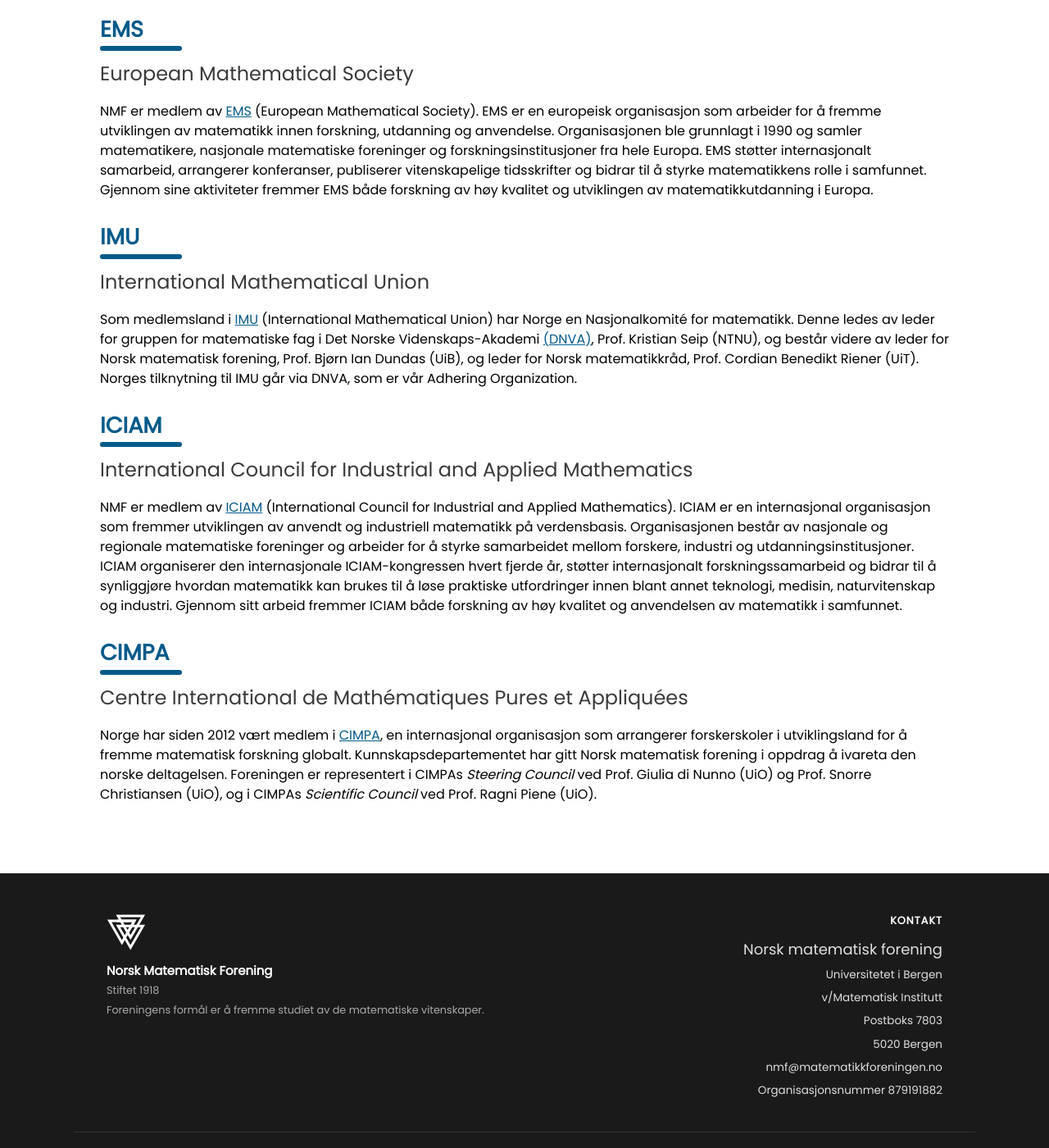
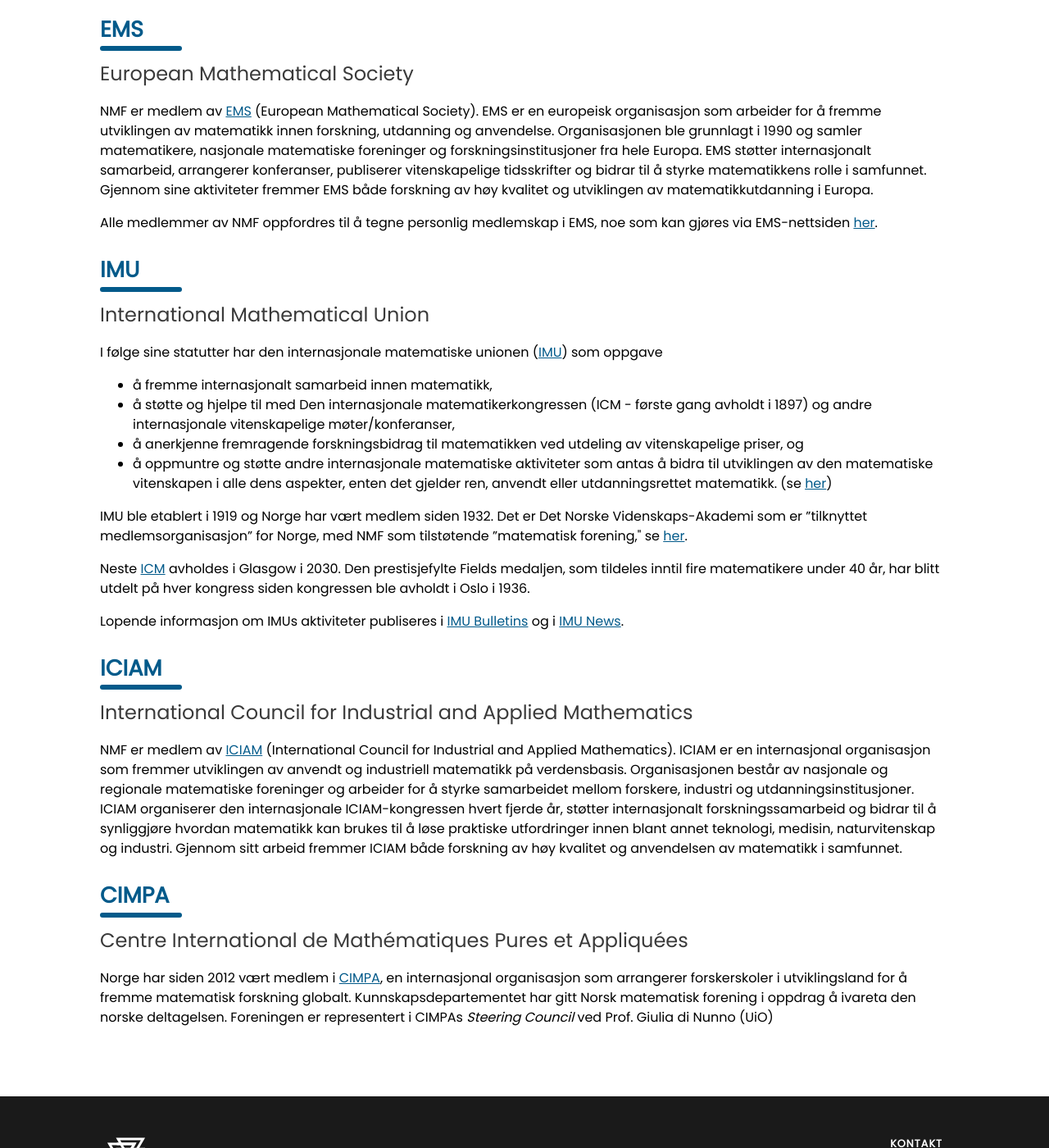
Before and after one commit to ballerin/nmf-website, a Jekyll site: the page built from _pages/internasjonalt_samarbeid.html, in a window 1280 px wide and 1400 px high, scrolled down 310 px. Shown: the whole window at 82% size. Built offline with Jekyll 4.4.1, drawn with Linux system fonts in a browser that asks for light colours.

Commit message:
Endringer i "Internasjonalt Samarbeid"

```diff
--- a/_pages/internasjonalt_samarbeid.html
+++ b/_pages/internasjonalt_samarbeid.html
@@ -14,11 +14,32 @@
 
   {% include section_heading.html level="h3" title="EMS" id="EMS" %}
   <h3 class="w3-text-dark-grey">European Mathematical Society</h3>
-  <p>NMF er medlem av  <a href="https://euromathsoc.org" target="_blank">EMS</a> (European Mathematical Society). EMS er en europeisk organisasjon som arbeider for å fremme utviklingen av matematikk innen forskning, utdanning og anvendelse. Organisasjonen ble grunnlagt i 1990 og samler matematikere, nasjonale matematiske foreninger og forskningsinstitusjoner fra hele Europa. EMS støtter internasjonalt samarbeid, arrangerer konferanser, publiserer vitenskapelige tidsskrifter og bidrar til å styrke matematikkens rolle i samfunnet. Gjennom sine aktiviteter fremmer EMS både forskning av høy kvalitet og utviklingen av matematikkutdanning i Europa.</p>
+  <p>NMF er medlem av  <a href="https://euromathsoc.org" target="_blank">EMS</a> (European Mathematical Society). EMS er en europeisk organisasjon som arbeider for å fremme utviklingen av matematikk innen forskning, utdanning og anvendelse. Organisasjonen ble grunnlagt i 1990 og samler matematikere, nasjonale matematiske foreninger og forskningsinstitusjoner fra hele Europa. EMS støtter internasjonalt samarbeid, arrangerer konferanser, publiserer vitenskapelige tidsskrifter og bidrar til å styrke matematikkens rolle i samfunnet. Gjennom sine aktiviteter fremmer EMS både forskning av høy kvalitet og utviklingen av matematikkutdanning i Europa.
+  </p>
+
+  <p>Alle medlemmer av NMF oppfordres til å tegne personlig medlemskap i EMS, noe som kan gjøres via EMS-nettsiden <a href="https://euromathsoc.org/account/payment/membership-type" target="_blank">her</a>.</p>
 
   {% include section_heading.html level="h3" title="IMU" id="IMU" %}
   <h3 class="w3-text-dark-grey">International Mathematical Union</h3>
-  <p>Som medlemsland i <a href="https://www.mathunion.org" target="_blank">IMU</a> (International Mathematical Union) har Norge en Nasjonalkomité for matematikk. Denne ledes av leder for gruppen for matematiske fag i Det Norske Videnskaps-Akademi <a href="https://www.dnva.no" target="_blank">(DNVA)</a>, Prof. Kristian Seip (NTNU), og består videre av leder for Norsk matematisk forening, Prof. Bjørn Ian Dundas (UiB), og leder for Norsk matematikkråd, Prof. Cordian Benedikt Riener (UiT). Norges tilknytning til IMU går via DNVA, som er vår Adhering Organization.</p>
+  <p>I følge sine statutter har den internasjonale matematiske unionen (<a href="https://www.mathunion.org" target="_blank">IMU</a>) som oppgave
+    <ul>
+<li> å fremme internasjonalt samarbeid innen matematikk,</li>
+<li> å støtte og hjelpe til med Den internasjonale matematikerkongressen (ICM - første gang avholdt i 1897) og andre internasjonale vitenskapelige møter/konferanser,</li>
+<li> å anerkjenne fremragende forskningsbidrag til matematikken ved utdeling av vitenskapelige priser, og</li>
+<li> å oppmuntre og støtte andre internasjonale matematiske aktiviteter som antas å bidra til utviklingen av den matematiske vitenskapen i alle dens aspekter, enten det gjelder ren, anvendt eller utdanningsrettet matematikk. (se <a href="https://www.mathunion.org/organization/mission" target="_blank">her</a>)</li>
+</ul>
+
+<p> IMU ble etablert i 1919 og Norge har vært medlem siden 1932.  Det er Det Norske Videnskaps-Akademi som er ”tilknyttet medlemsorganisasjon” for Norge, med NMF som tilstøtende ”matematisk forening," se <a href="https://www.mathunion.org/imu-members/norway" target="_blank">her</a>.</p>
+
+
+<p>Neste <a href="https://icm2030.kenes.com" target="_blank">ICM</a> avholdes i Glasgow i 2030.  Den prestisjefylte Fields medaljen, som tildeles inntil fire matematikere under 40 år, har blitt utdelt på hver kongress siden kongressen ble avholdt i Oslo i 1936.</p>
+
+
+<p>
+Lopende informasjon om IMUs aktiviteter publiseres i <a href="https://www.mathunion.org/membership/imu-bulletins" target="_blank">IMU Bulletins</a>   og i <a href="https://www.mathunion.org/organization/imu-news" target="_blank">IMU News</a>.
+</p>
+
+
 
   {% include section_heading.html level="h3" title="ICIAM" id="ICIAM" %}
   <h3 class="w3-text-dark-grey">International Council for Industrial and Applied Mathematics</h3>
@@ -26,7 +47,7 @@
 
   {% include section_heading.html level="h3" title="CIMPA" id="CIMPA" %}
   <h3 class="w3-text-dark-grey">Centre International de Mathématiques Pures et Appliquées</h3>
-  <p>Norge har siden 2012 vært medlem i <a href="https://www.cimpa.info">CIMPA</a>, en internasjonal organisasjon som arrangerer forskerskoler i utviklingsland for å fremme matematisk forskning globalt. Kunnskapsdepartementet har gitt Norsk matematisk forening i oppdrag å ivareta den norske deltagelsen. Foreningen er representert i CIMPAs <em>Steering Council</em> ved Prof. Giulia di Nunno (UiO) og Prof. Snorre Christiansen (UiO), og i CIMPAs <em>Scientific Council</em> ved Prof. Ragni Piene (UiO).</p>
+  <p>Norge har siden 2012 vært medlem i <a href="https://www.cimpa.info">CIMPA</a>, en internasjonal organisasjon som arrangerer forskerskoler i utviklingsland for å fremme matematisk forskning globalt. Kunnskapsdepartementet har gitt Norsk matematisk forening i oppdrag å ivareta den norske deltagelsen. Foreningen er representert i CIMPAs <em>Steering Council</em> ved Prof. Giulia di Nunno (UiO)</p>
 
 
 </div>
```
